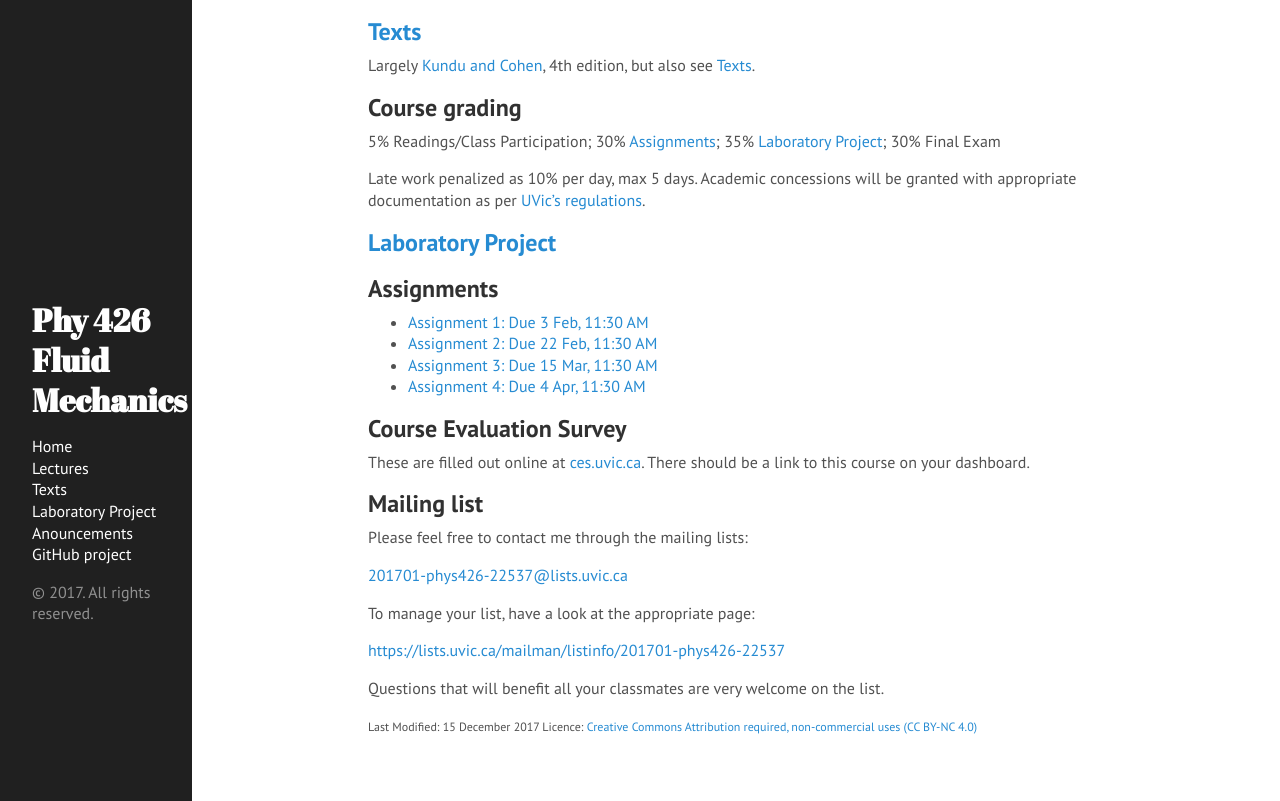
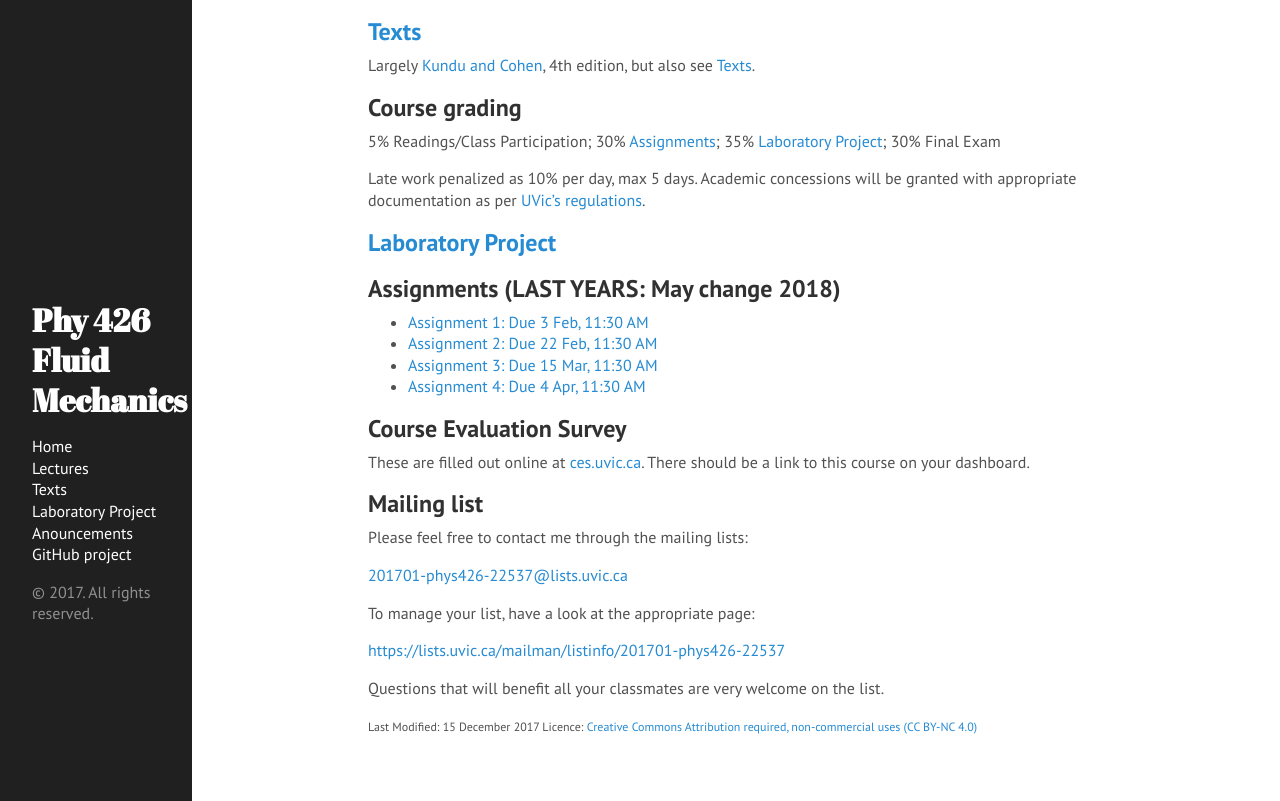
Before and after one commit to jklymak/Phy426, a Jekyll site: the page built from docs/index.md, in a window 1280 px wide and 900 px high, scrolled down 990 px, cut to the strip 99-900 px from the top of the window. Built offline with Jekyll 4.4.1, drawn with Linux system fonts in a browser that asks for light colours.

Commit message:
Small front change

```diff
--- a/docs/index.md
+++ b/docs/index.md
@@ -43,7 +43,7 @@ with appropriate documentation as per [UVic's regulations](http://www.uvic.ca/re
 
 ## [Laboratory Project](./LabProject/)
 
-## Assignments
+## Assignments (LAST YEARS:  May change 2018)
 
   - [Assignment 1: Due 3 Feb, 11:30 AM](./Assignments/Assignment1.pdf)
   - [Assignment 2: Due 22 Feb, 11:30 AM](./Assignments/Assignment2.pdf)
```
